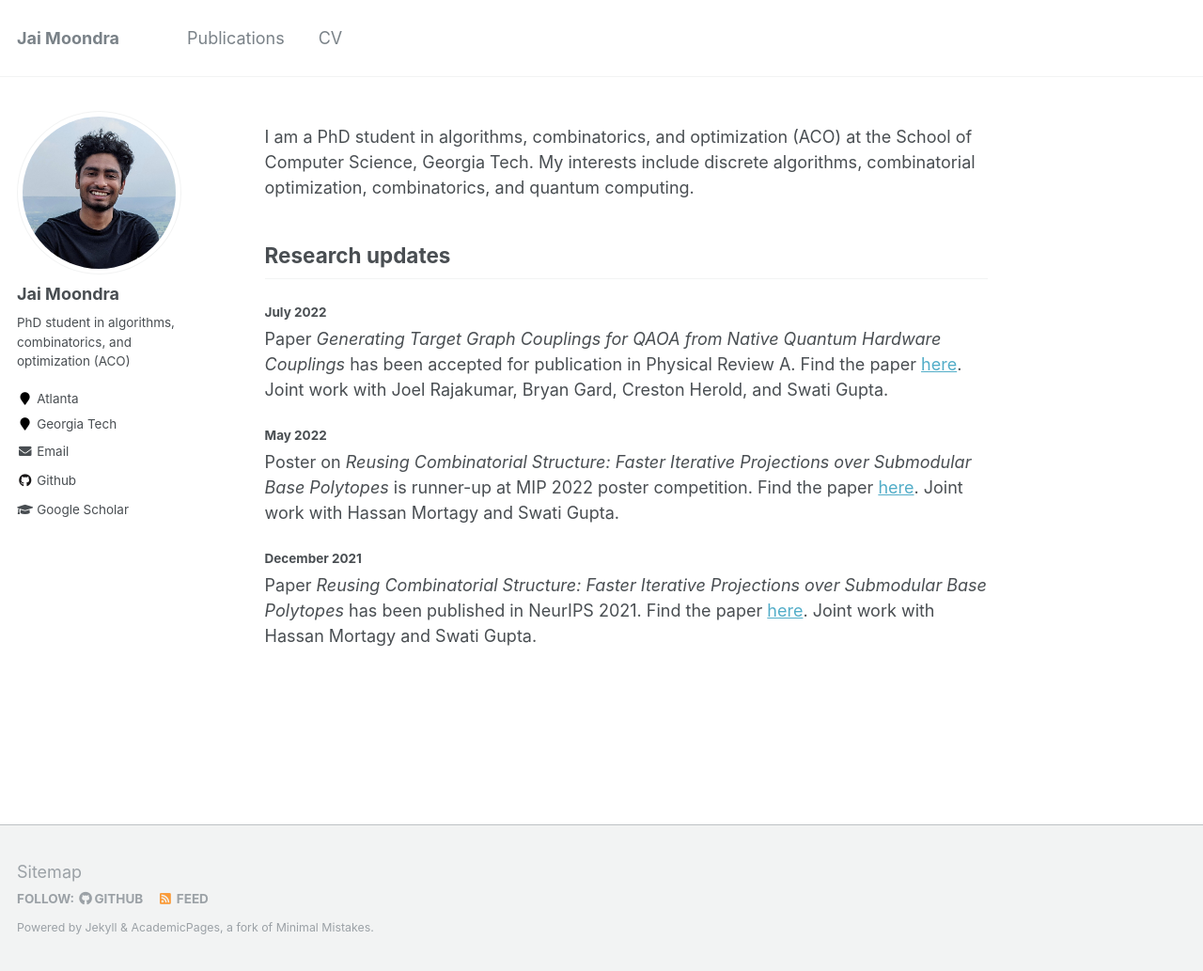
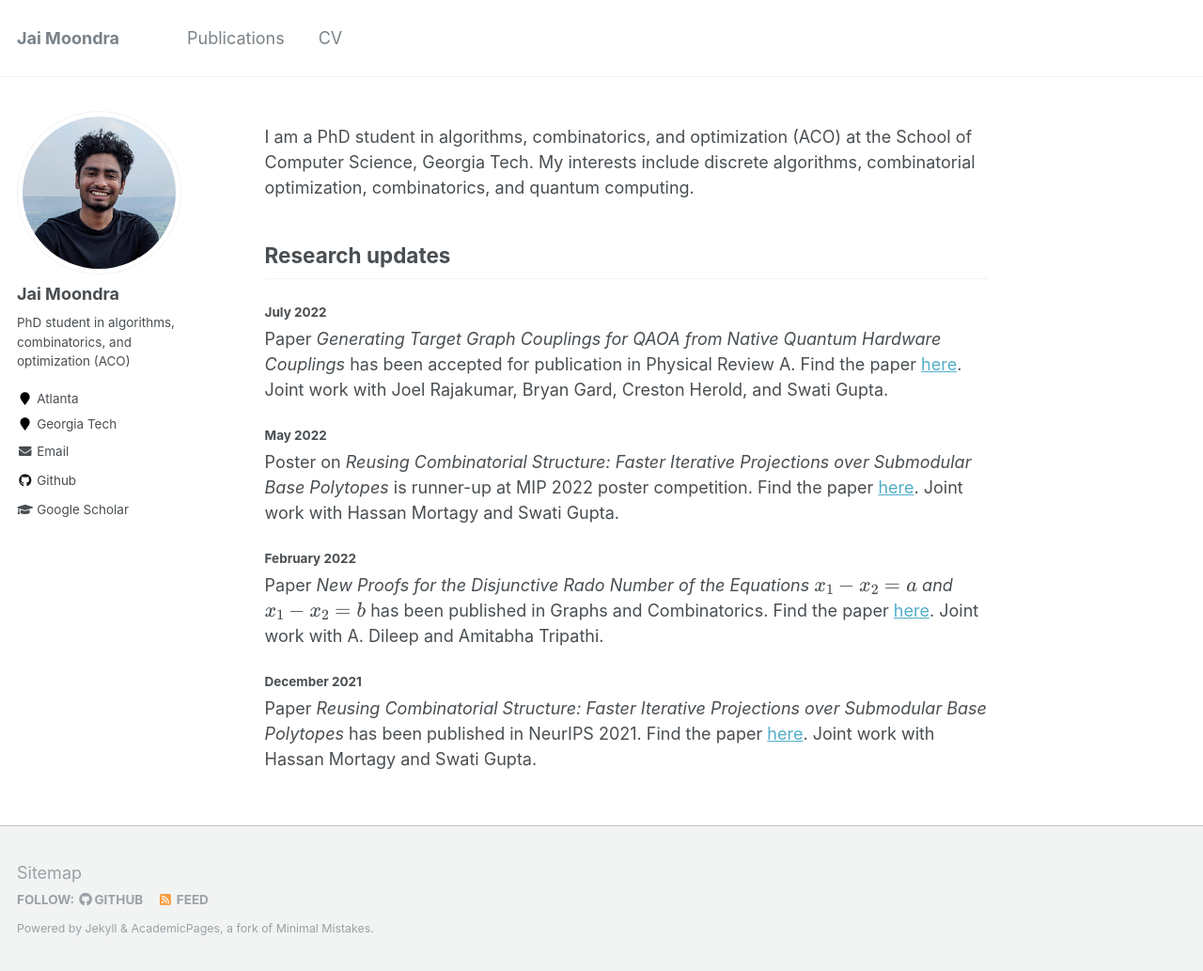
Before and after one commit to ruijiacao/jaimoondra.github.io, a Jekyll site: the page built from _pages/about.md, in a window 1280 px wide and 1033 px high. Shown: the whole window at 94% size. Built offline with Jekyll 4.4.1, drawn with Linux system fonts in a browser that asks for light colours; formulas are drawn with MathJax 3.

Commit message:
Update about.md

```diff
--- a/_pages/about.md
+++ b/_pages/about.md
@@ -19,6 +19,10 @@ Paper <i>Generating Target Graph Couplings for QAOA from Native Quantum Hardware
 #### May 2022
 
 Poster on <i>Reusing Combinatorial Structure: Faster Iterative Projections over Submodular Base Polytopes</i> is runner-up at MIP 2022 poster competition. Find the paper [here](https://jaimoondra.github.io/publication/reusing-combinatorial-structure-faster-iterative-projections-over-submodular-base-polytopes). Joint work with Hassan Mortagy and Swati Gupta.
+
+#### February 2022
+
+Paper <i>New Proofs for the Disjunctive Rado Number of the Equations $x_1 - x_2 = a$ and $x_1 - x_2 = b$</i> has been published in Graphs and Combinatorics. Find the paper [here](https://jaimoondra.github.io/publication/new-proofs-for-the-disjunctive-rado-number-of-the-2-equations). Joint work with A. Dileep and Amitabha Tripathi.
 
 #### December 2021
 
```
